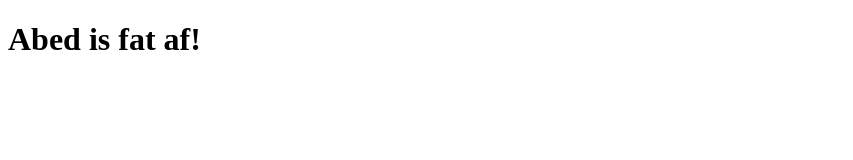
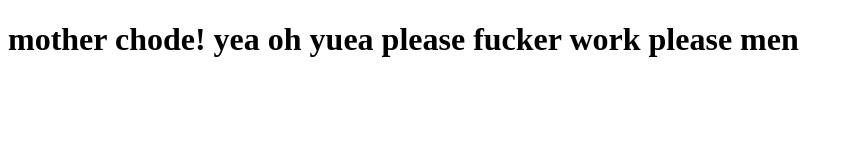
Before and after one commit to TwoOreosOneMug/Coursera, a plain HTML site: page site/index.html in a window 1280 px wide. Shown: the whole page, without its empty margins (0-853 px from the left). Drawn offline with Linux system fonts and the light colour scheme.

Commit message:
git push git commit

```diff
--- a/site/index.html
+++ b/site/index.html
@@ -6,7 +6,7 @@
         </title>
         <body>
             <h1>
-                Abed is fat af!
+                mother chode! yea oh yuea please fucker work please men
             </h1>
         </body>
     </head>
```
